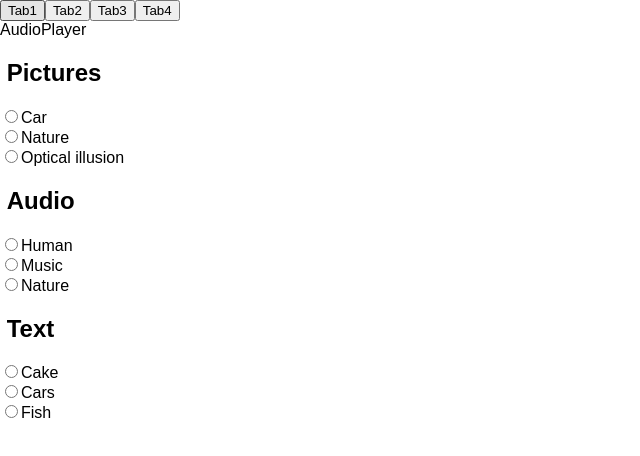
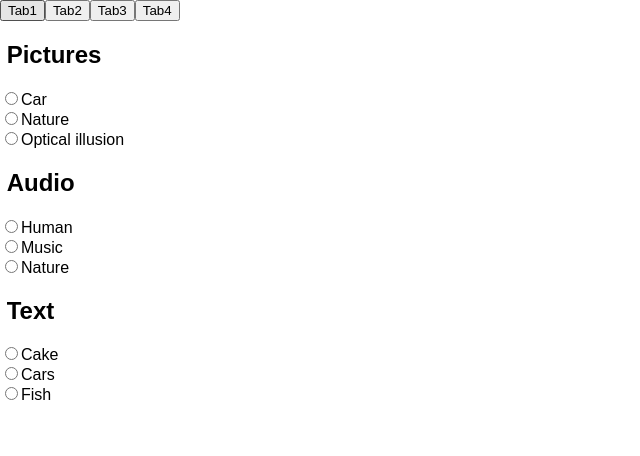
Before and after one commit to IT2810/it2810-webutvikling-h18-prosjekt-2-gruppe--36, a React (Create React App) app: page / in a window 1280 px wide. Shown: the top 456 px of the page, without its empty margins (0-640 px from the left). Built offline with nearby package versions, Linux system fonts and the light colour scheme.

Commit message:
Add fetching for sound #6

```diff
--- a/src/components/AudioPlayer.js
+++ /dev/null
@@ -1,9 +0,0 @@
-import React from "react";
-
-class AudioPlayer extends React.Component {
-  render() {
-    return <div>AudioPlayer </div>;
-  }
-}
-
-export default AudioPlayer;
--- a/src/components/GalleryView.js
+++ b/src/components/GalleryView.js
@@ -1,5 +1,4 @@
 import React from "react";
-import AudioPlayer from "./AudioPlayer";
 
 class GalleryView extends React.Component {
   constructor(props) {
@@ -39,15 +38,24 @@ class GalleryView extends React.Component {
       });
   }
 
+  updateSound = (category, index) => {
+    // Denne skulle ikke fetche via ajax.
+    this.setState({
+      sound: "./sound/" + category["value"] + "/" + (index + 1).toString() + ".mp3"
+    });
+  }
+
   componentWillReceiveProps() {
     // TODO: Denne får bare gamle updates fordi WILL receive, den har ikke fått nye props enda. Fiks det
-
     if (typeof this.props.imgCategory !== "undefined") {
       // Hvis du har valgt en kategori for bildene. Så kjøres denne.
       this.updateImage(this.props.imgCategory, this.props.tabIndex);
     }
     if (typeof this.props.textCategory !== "undefined") {
       this.updateText(this.props.textCategory, this.props.tabIndex);
+    }
+    if (typeof this.props.soundCategory !== "undefined") {
+      this.updateSound(this.props.soundCategory, this.props.tabIndex);
     }
   }
   render() {
@@ -56,7 +64,7 @@ class GalleryView extends React.Component {
         {this.state.img && <img src={this.state.img} alt="A beautiful gallery"></img>}
         {this.state.text && <p>{this.state.text["text"]}</p>}
         {this.state.text && <p>{this.state.text["source"]}</p>}
-        <AudioPlayer />
+        {this.state.sound && <audio ref="audio_tag" src={this.state.sound} controls autoPlay type="audio/mpeg" />}
       </div>
     );
   }
```
